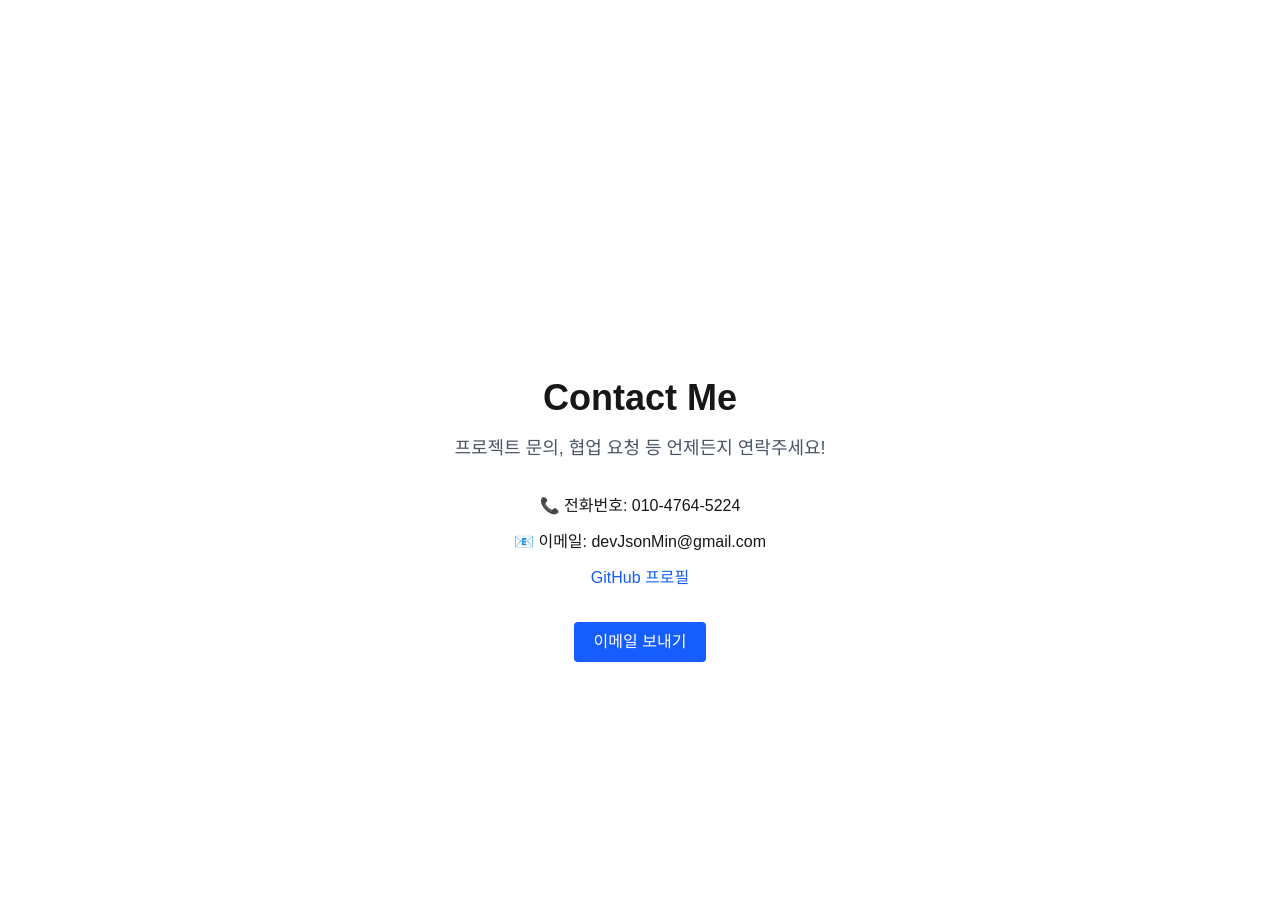
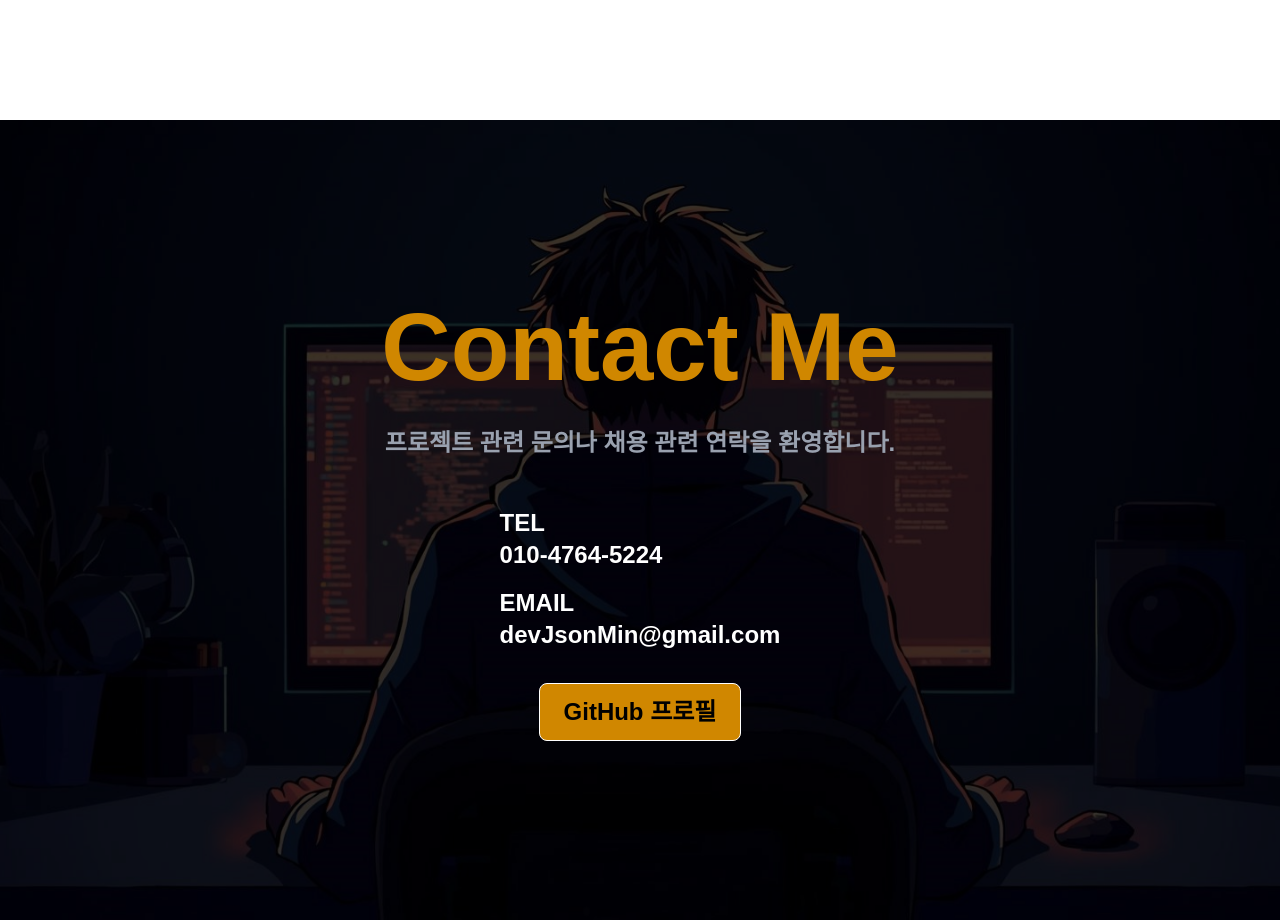
Before and after one commit to venise5224/PortFolio, a Next.js app: page / in a window 1280 px wide. Shown: the part 2280-3200 px from the top of the page. Built offline with nearby package versions, Linux system fonts and the light colour scheme.

Commit message:
refactor:컨택 섹션 레이아웃 개선

```diff
--- a/src/components/Contact.tsx
+++ b/src/components/Contact.tsx
@@ -1,35 +1,51 @@
+import Image from "next/image";
 import Link from "next/link";
 
 const Contact = () => {
   return (
     <section
       id="contact"
-      className="flex flex-col justify-center items-center py-20 min-h-screen"
+      className="relative flex flex-col justify-center items-center py-20 min-h-screen"
     >
-      <h2 className="text-4xl font-bold">Contact Me</h2>
-      <p className="mt-4 text-lg text-gray-600 text-center">
-        프로젝트 문의, 협업 요청 등 언제든지 연락주세요!
-      </p>
+      {/* 배경 이미지 */}
+      <Image
+        src="/images/Contact_background.jpg"
+        alt="contact"
+        fill
+        className="object-cover"
+        priority
+      />
+      <div className="absolute inset-0 bg-black/60" />
 
-      <div className="mt-8 flex flex-col gap-3 items-center">
-        <p>📞 전화번호: 010-4764-5224</p>
-        <p>📧 이메일: devJsonMin@gmail.com</p>
+      {/* Contact Contents */}
+      <div className="relative flex flex-col justify-center items-center text-white px-6">
+        <h2 className="text-5xl md:text-8xl font-extrabold text-yellow-600">
+          Contact Me
+        </h2>
+        <p className="mt-8 text-lg md:text-2xl font-semibold text-gray-400">
+          프로젝트 관련 문의나 채용 관련 연락을 환영합니다.
+        </p>
+
+        <div className="mt-12 flex flex-col gap-4 items-start text-lg md:text-2xl text-white">
+          <p className="font-extrabold">
+            TEL <br />
+            010-4764-5224
+          </p>
+          <p className="font-extrabold">
+            EMAIL <br />
+            devJsonMin@gmail.com
+          </p>
+        </div>
+
         <Link
           href="https://github.com/venise5224"
           target="_blank"
           rel="noreferrer"
-          className="text-blue-600 hover:underline"
+          className="mt-8 px-6 py-3 bg-yellow-600 text-black font-extrabold text-lg md:text-2xl rounded-lg border-1 border-white hover:bg-yellow-500"
         >
           GitHub 프로필
         </Link>
       </div>
-
-      <Link
-        href="mailto:devJsonMin@gmail.com"
-        className="mt-8 px-5 py-2 bg-blue-600 text-white rounded hover:bg-blue-500 transition-colors"
-      >
-        이메일 보내기
-      </Link>
     </section>
   );
 };
--- a/src/components/Skill.tsx
+++ b/src/components/Skill.tsx
@@ -43,7 +43,7 @@ const Skill = () => {
       />
       <div className="absolute inset-0 bg-black/60" />
 
-      <h2 className="relative text-5xl md:text-8xl font-extrabold text-yellow-600 ">
+      <h2 className="relative text-5xl md:text-8xl font-extrabold text-yellow-600">
         Skills
       </h2>
 
```
Also changed, not shown: public/images/Contact_background.jpg (added).
